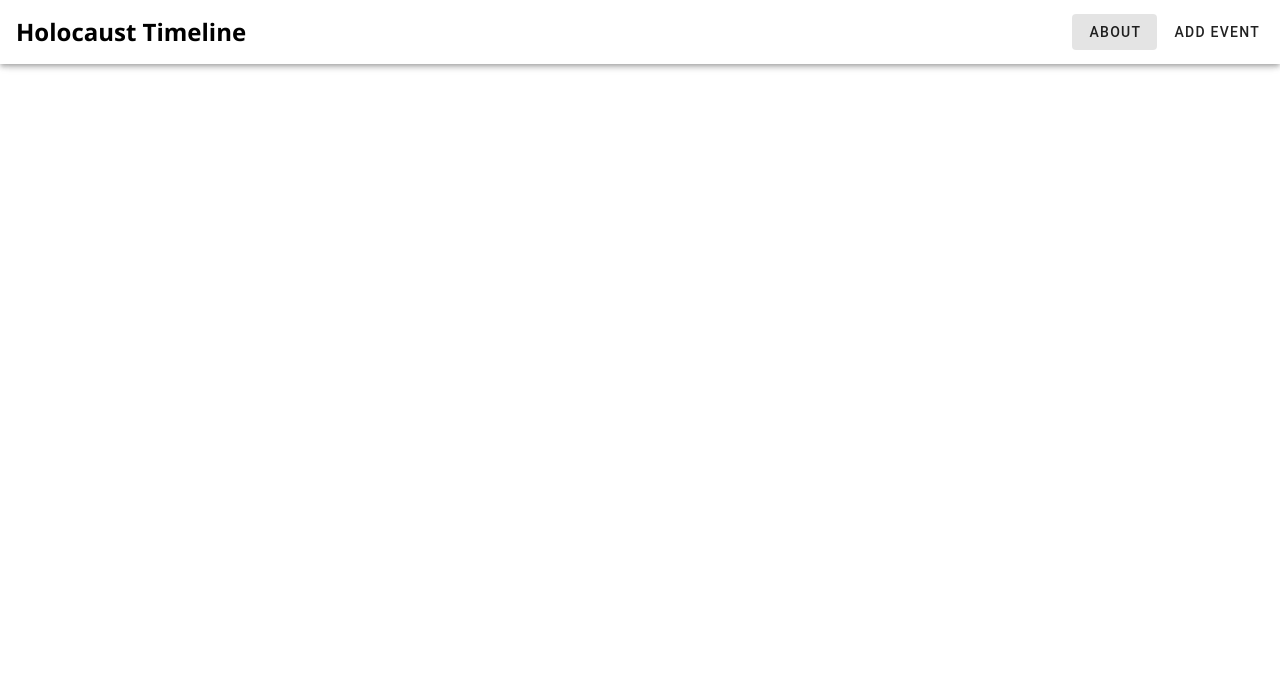
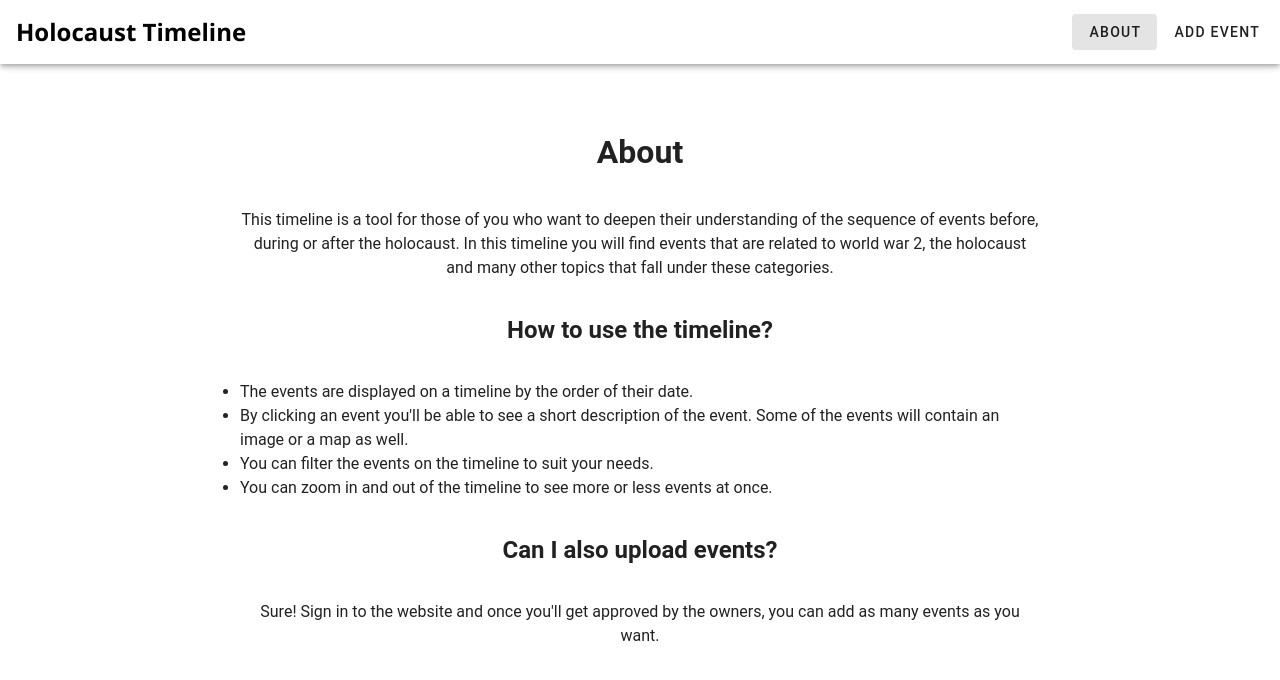
Before and after one commit to tamarmoshe14/timeline, a Nuxt app in the folder timeline/: page /about in a window 1280 px wide. Shown: the top 680 px of the page. Built offline with nearby package versions, Linux system fonts and the light colour scheme.

Commit message:
add about page

```diff
--- a/timeline/pages/about/index.vue
+++ b/timeline/pages/about/index.vue
@@ -1,3 +1,31 @@
 <template>
-  <div>About</div>
+  <div class="about_container">
+    <h1 class="title">About</h1>
+    <p>This timeline is a tool for those of you who want to deepen their understanding of the sequence of events before, during or after the holocaust. In this timeline you will find events that are related to world war 2, the holocaust and many other topics that fall under these categories.</p>
+    <h2 class="title">How to use the timeline?</h2>
+    <ul class="list">
+      <li>The events are displayed on a timeline by the order of their date.</li>
+      <li>By clicking an event you'll be able to see a short description of the event. Some of the events will contain an image or a map as well.</li>
+      <li>You can filter the events on the timeline to suit your needs.</li>
+      <li>You can zoom in and out of the timeline to see more or less events at once.</li>
+    </ul>
+    <h2 class="title">Can I also upload events?</h2>
+    <p>Sure! Sign in to the website and once you'll get approved by the owners, you can add as many events as you want.</p>
+  </div>
 </template>
+
+<style scoped lang="scss">
+.about_container {
+  margin: 6rem auto;
+  width: 50rem;
+  text-align: center;
+
+  .list {
+    text-align: left;
+  }
+
+  .title {
+    margin: 2rem 0;
+  }
+}
+</style>
```
